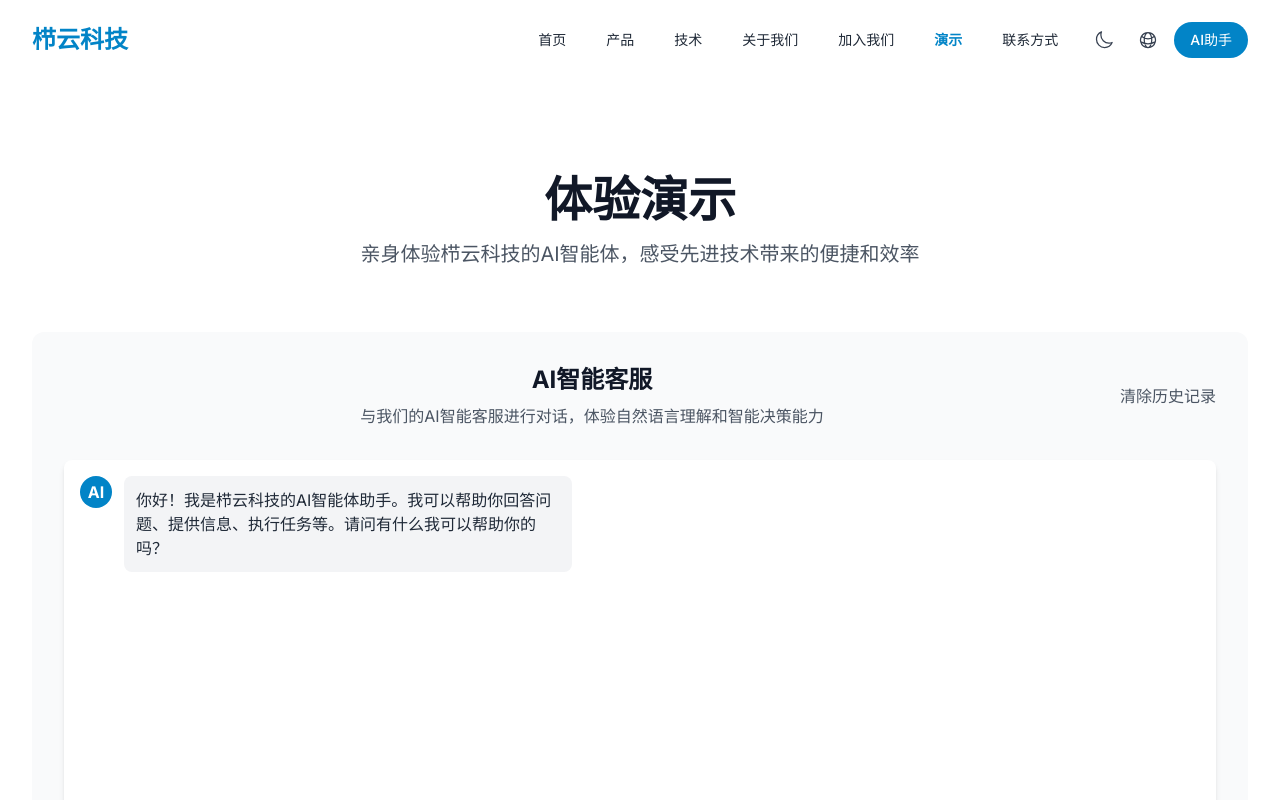
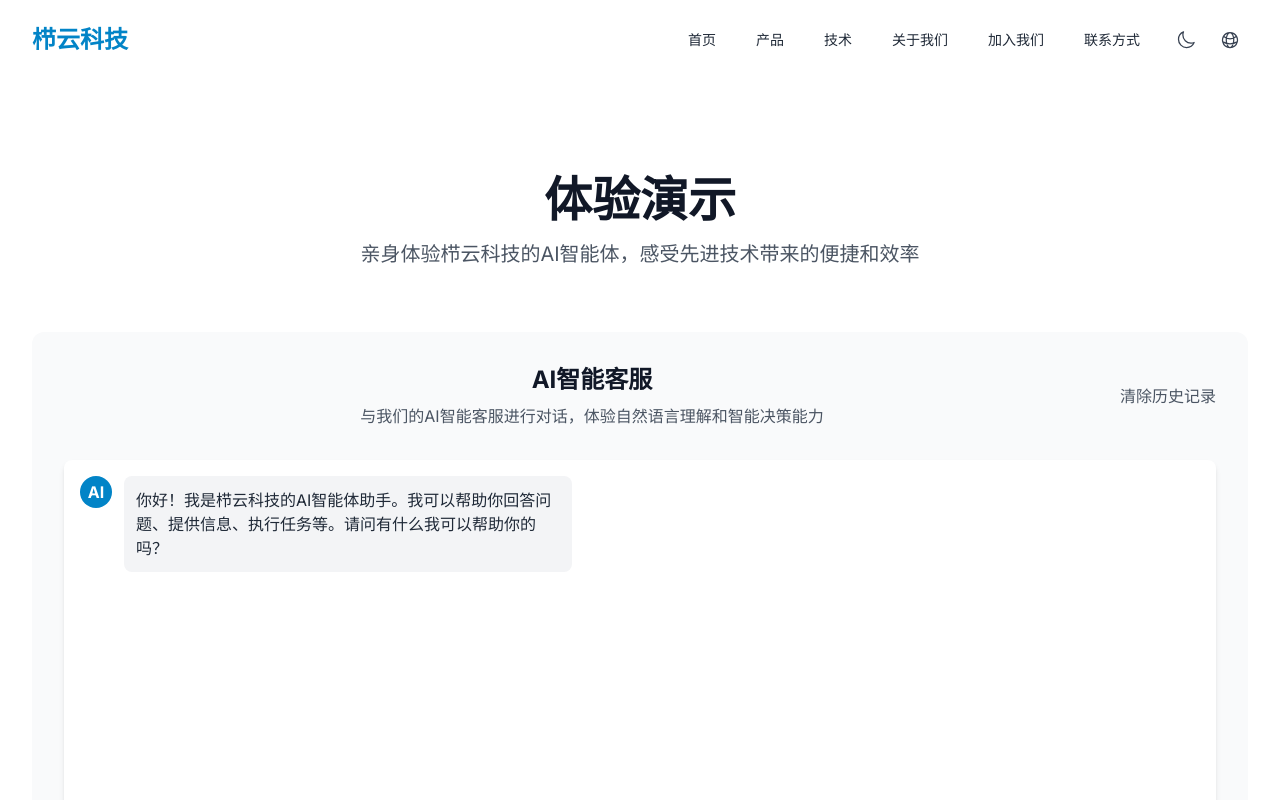
Before and after one commit to fengfxf/zhiyun-tech-website, a Next.js app: page /demo in a window 1280 px wide. Shown: the top 800 px of the page. Built offline with nearby package versions, Linux system fonts and the light colour scheme.

Commit message:
隐藏菜单中的AI bot

```diff
--- a/components/Navbar.tsx
+++ b/components/Navbar.tsx
@@ -21,7 +21,6 @@ export default function Navbar() {
     { name: t('common.technology'), href: '/technology' },
     { name: t('common.about'), href: '/about' },
     { name: t('common.careers'), href: '/careers' },
-    { name: t('common.demo'), href: '/demo' },
     { name: t('common.contact'), href: '/contact' },
   ];
 
@@ -79,12 +78,6 @@ export default function Navbar() {
               <div className="ml-4 flex items-center space-x-2">
                 <ThemeToggle />
                 <LanguageToggle />
-                <Link
-                  href="/chat"
-                  className="ml-2 px-4 py-2 rounded-full text-sm font-medium bg-primary-600 text-white hover:bg-primary-700 transition-colors"
-                >
-                  {t('common.chatWithAI')}
-                </Link>
               </div>
             </div>
           </div>
@@ -132,13 +125,6 @@ export default function Navbar() {
                 {item.name}
               </Link>
             ))}
-            <Link
-              href="/chat"
-              className="block px-3 py-2 rounded-md text-base font-medium text-white bg-primary-600 hover:bg-primary-700 transition-colors"
-              onClick={() => setIsOpen(false)}
-            >
-              {t('common.chatWithAI')}
-            </Link>
           </div>
         </motion.div>
       )}
```
